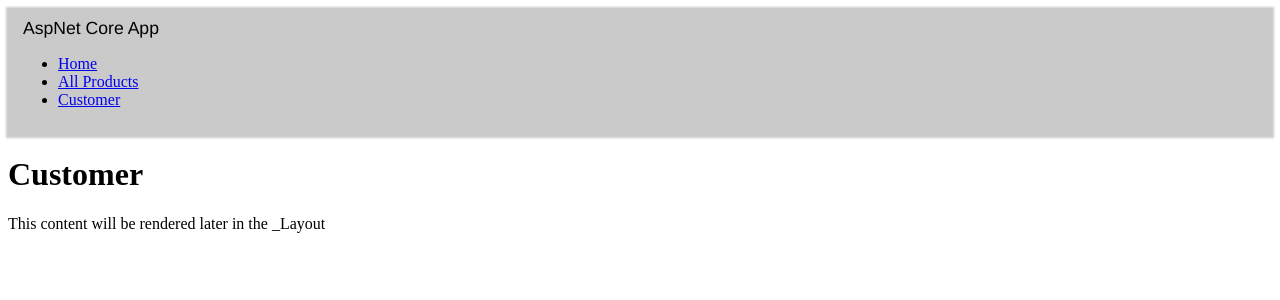
After one commit to fantasyhome/hello_asp, an ASP.NET Core app: template hello_asp/Views/Products/Customer.cshtml in a window 1280 px wide. The commit adds this page. Shown: the top 300 px of the page. Run offline with ASP.NET Core 8, Linux system fonts and the light colour scheme; the template is opened without the code that fills it, so the values that code supplies are empty.

Commit message:
render_section&_ViewStart

```diff
--- a/hello_asp/Controllers/FirstViewController.cs
+++ b/hello_asp/Controllers/FirstViewController.cs
@@ -17,10 +17,4 @@ public class FirstViewController : Controller
         return View();
         // 先搜索Views/FirstView/Index.html,再搜索Views/Shared/Index.html
     }
-
-    [Route("Products")]
-    public IActionResult ProductsWithLayout()
-    {
-        return View();
-    }
 }
--- a/hello_asp/Views/FirstView/ProductsWithLayout.cshtml
+++ /dev/null
@@ -1,5 +0,0 @@
-@{
-    Layout = "~/Views/Shared/_Layout.cshtml";
-}
-
-<h1>ProductWithLayout</h1>
--- /dev/null
+++ b/hello_asp/Views/Products/Customer.cshtml
@@ -0,0 +1,9 @@
+@{
+    ViewBag.Header = "Customer";
+}
+<h1>Customer</h1>
+
+@section footer_section
+{
+    <p>This content will be rendered later in the _Layout</p>
+}
--- /dev/null
+++ b/hello_asp/Views/Products/ProductsWithLayout.cshtml
@@ -0,0 +1,4 @@
+@{
+    ViewBag.Header = "Products";
+}
+<h1>ProductWithLayout</h1>
--- /dev/null
+++ b/hello_asp/Views/Products/_ViewStart.cshtml
@@ -0,0 +1,3 @@
+@{
+    Layout = "~/Views/Shared/_Layout.cshtml"; @* Effective for all views *@
+}
--- a/hello_asp/Views/Shared/_Layout.cshtml
+++ b/hello_asp/Views/Shared/_Layout.cshtml
@@ -1,7 +1,7 @@
 <!DOCTYPE html>
 <html>
 <head>
-    <title>@ViewData["Title"]</title>
+    <title>@ViewData["Header"]</title> @* get data from view separately *@
     <link href = "~/StyleSheet.css" rel = "stylesheet"/>
 </head>
 <body>
@@ -11,10 +11,15 @@
         <ul>
             <li><a href = "/"> Home</a></li>
             <li><a href="/Products">All Products</a></li>
+            <li><a href="/Customer">Customer</a></li>
         </ul>
     </div>
     <div class="page-content">
-        @RenderBody() // the content of view will be merged into the layout view at run time
+        @RenderBody()        @* the content of view will be merged into the layout view at run time *@
+    </div>
+
+    <div>
+        @RenderSection("footer_section", false) @*false means this section is optional*@
     </div>
 </div>
 
```
Also changed, not shown: hello_asp/Controllers/ProductsController.cs (added, +19 -0 lines), hello_asp/Views/_ViewImports.cshtml (renamed from hello_asp/Views/FirstView/_ViewImports.cshtml).
